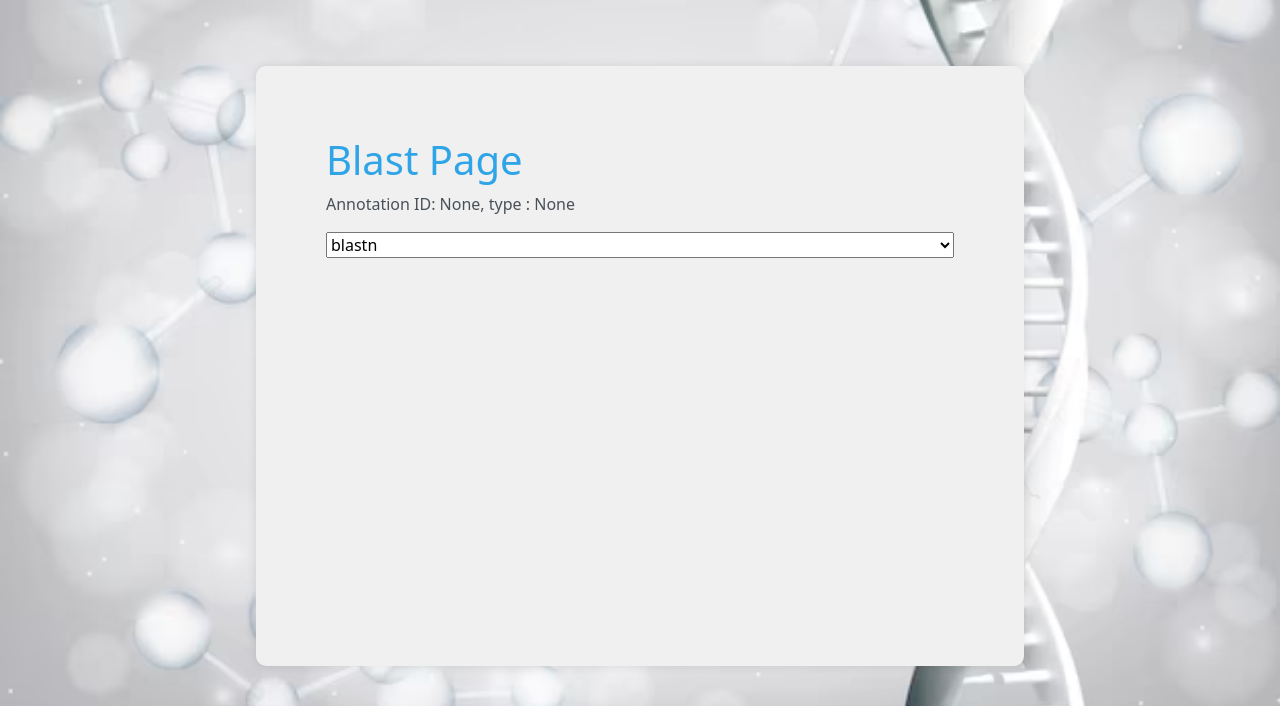
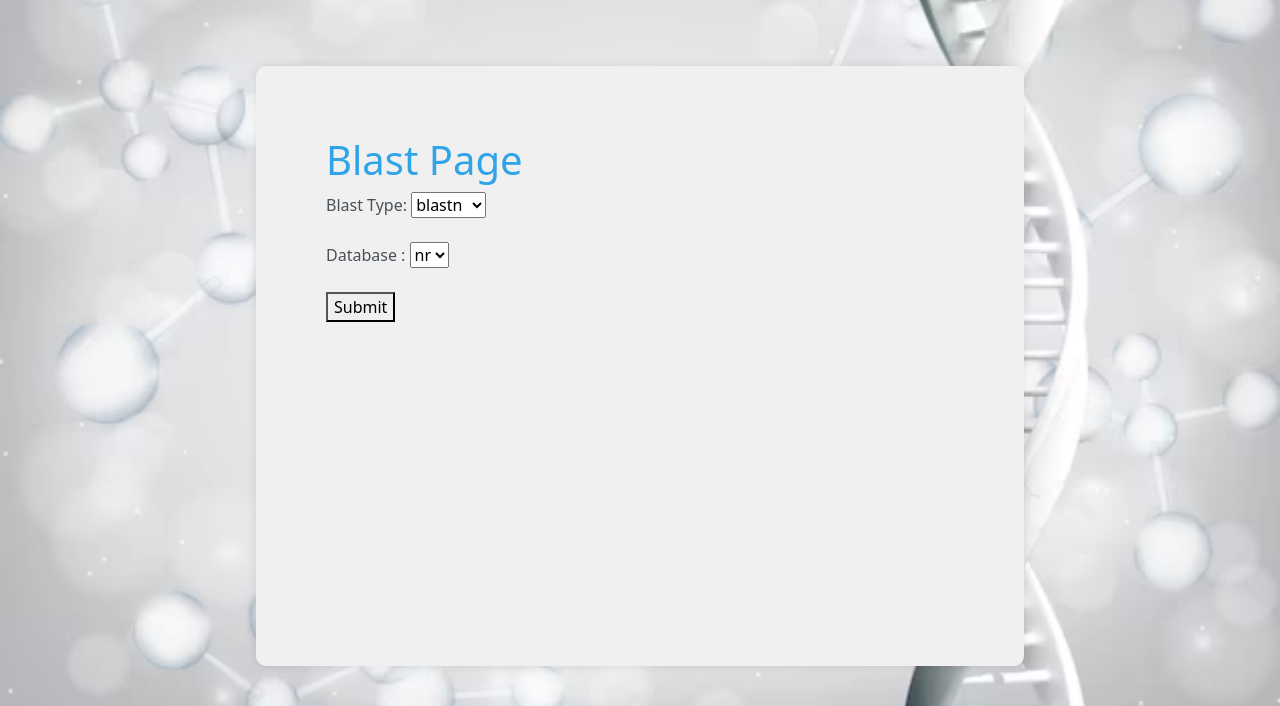
Before and after one commit to R-Poulard/GenomeTag, a Django app: page /GenomeTag/blast/ in a window 1280 px wide. Shown: the part 74-780 px from the top of the page. Run offline with Django 5.2, Linux system fonts and the light colour scheme; some libraries are stand-ins or nearby versions.

Commit message:
blast working with peptide

```diff
--- a/GenomeTag/templates/GenomeTag/blast.html
+++ b/GenomeTag/templates/GenomeTag/blast.html
@@ -2,33 +2,27 @@
 {% block title %}{% endblock %}
 {% block content %}
 
-  <div class="center-container2">
-    <h1>Blast Page</h1>
-    <p>Annotation ID: {{id}}, type : {{type}}</p>
-    <select id="choices" name="selected_choice">
+<div class="center-container2">
+  <h1>Blast Page</h1>
+  <form method="post">
+    {% csrf_token %}
+    <label for="blast_type">Blast Type:</label>
+    <select id="blast_type" name="blast_type">
       <option value="blastn">blastn</option>
       <option value="blastp">blastp</option>
       <option value="blastx">blastx</option>
       <option value="tblastn">tblastn</option>
-    </select>
-    {% if type == "annotation" %}
-    <h2>Positions:</h2>
-    <ul>
-      {% for position in annot.position.all %}
-      <p>
-         {{ position.start}}({{position.start_relative}}) -> {{
-        position.end}}({{position.end_relative}})</p>
-
-      {% endfor %}
-    </ul>
-    {% endif %}
-
-    {% if type == "peptide" %}
-    <h2>Protein:{{ peptide.accesion }}</h2>
-    <ul>
-      <p>{{peptide.sequence}}</p>
-    </ul>
-    {% endif %}
-
-  </div>
+    </select><br><br>
+    <label for="database">Database :</label>
+    <select id="database" name="database">
+      <option value="nr">nr</option>
+      {% if type == "peptide" %}
+      <option value="pdb">pdb</option>
+      <option value="swissprot">swissprot</option>
+      <option value="landmark">landmark</option>
+      {% endif %}
+    </select><br><br>
+    <button type="submit">Submit</button>
+  </form>
+</div>
 {% endblock %}
--- a/GenomeTag/templates/GenomeTag/blast_result.html
+++ b/GenomeTag/templates/GenomeTag/blast_result.html
@@ -1,6 +1,7 @@
 {% extends "base.html" %}
 {% block title %}{% endblock %}
 {% block content %}
+<div class="center-container2">
   <h1>BLAST Result</h1>
   <p><strong>BLAST Program:</strong> {{ blast_program }}</p>
   <p><strong>BLAST Version:</strong> {{ blast_version }}</p>
@@ -17,4 +18,5 @@
     </li>
     {% endfor %}
   </ul>
+</div>
 {% endblock %}
--- a/GenomeTag/views.py
+++ b/GenomeTag/views.py
@@ -26,7 +26,7 @@ from GenomeTag.search_field import search_dic
 import GenomeTag.build_query as bq
 from django.contrib.auth.decorators import permission_required, login_required
 import xml.etree.ElementTree as ET
-
+from .blast_utils import perform_blast
 
 # Create your views here.
 
@@ -400,22 +400,21 @@ def blast(request):
         attribute_dict.update({"annotation": annotation})
     if type == "peptide":
         peptide = get_object_or_404(Peptide, id=id)
+        sequence = peptide.sequence
         attribute_dict.update({"peptide": peptide})
+
+    if request.method == "POST":
+        blast_type = request.POST.get("blast_type")
+        database = request.POST.get("database")
+        result = perform_blast(blast_type, database, sequence)
+        return blast_result(request, result=result)
 
     return render(request, "GenomeTag/blast.html", attribute_dict)
 
 
-def blast_result(request):
-    xml_file_path = "/home/demonz/programmation/cours/projet_web/my_blast.xml"
+def blast_result(request, result):
+    root = ET.fromstring(result)
 
-    # Read the XML data from the file
-    with open(xml_file_path, 'r') as xml_file:
-        xml_data = xml_file.read()
-
-    # Parse the XML data
-    root = ET.fromstring(xml_data)
-
-    # Extract relevant information for rendering
     blast_program = root.find(".//BlastOutput_program").text
     blast_version = root.find(".//BlastOutput_version").text
     query_id = root.find(".//BlastOutput_query-ID").text
@@ -423,18 +422,17 @@ def blast_result(request):
 
     for hit in root.findall(".//Hit"):
         hit_data = {
-            'hit_id': hit.find('Hit_id').text,
-            'hit_def': hit.find('Hit_def').text,
-            'hit_len': hit.find('Hit_len').text,
-            # Add more information as needed
+            "hit_id": hit.find("Hit_id").text,
+            "hit_def": hit.find("Hit_def").text,
+            "hit_len": hit.find("Hit_len").text,
         }
         hits.append(hit_data)
 
     context = {
-        'blast_program': blast_program,
-        'blast_version': blast_version,
-        'query_id': query_id,
-        'hits': hits,
+        "blast_program": blast_program,
+        "blast_version": blast_version,
+        "query_id": query_id,
+        "hits": hits,
     }
 
-    return render(request, 'GenomeTag/blast_result.html', context)
+    return render(request, "GenomeTag/blast_result.html", context)
```
Also changed, not shown: GenomeTag/blast_utils.py (added, +7 -0 lines), blast.py (+11 -10 lines). Lines whose indentation alone changed are shown as unchanged.
